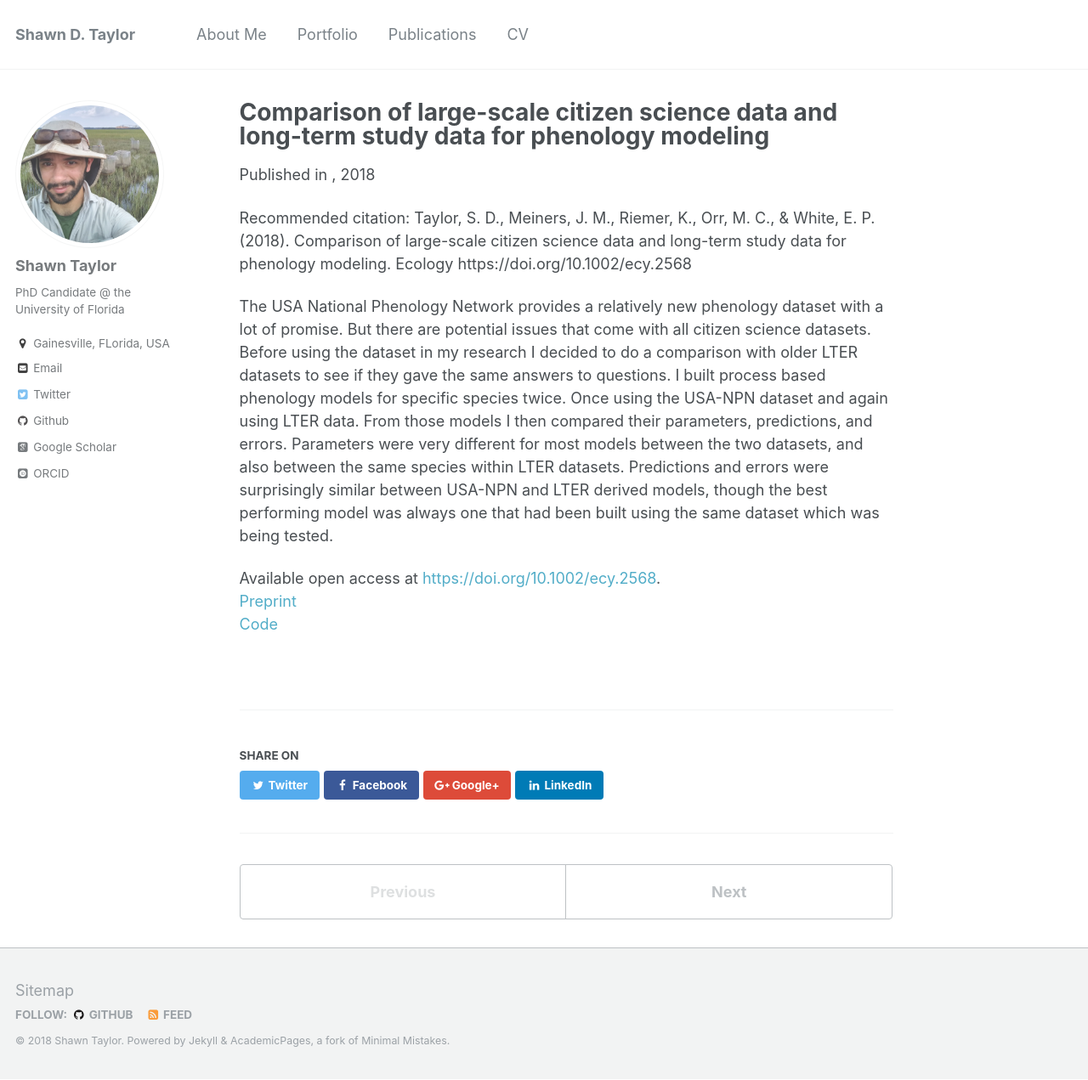
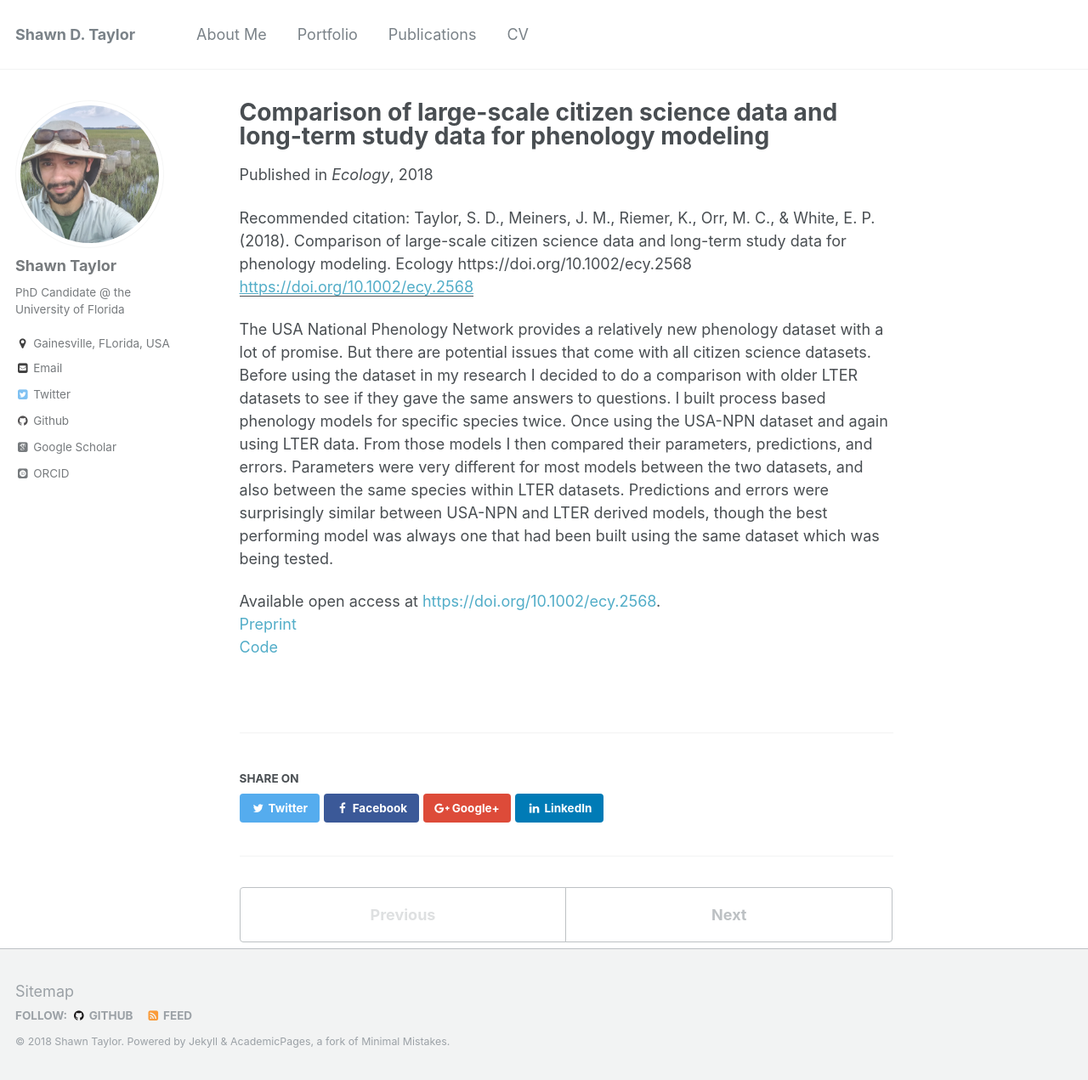
Before and after one commit to sdtaylor/sdtaylor.github.io, a Jekyll site: the page built from _publications/2018-NPN-LTER-Compare.md, in a window 1280 px wide and 1271 px high. Shown: the whole window at 85% size. Built offline with Jekyll 4.4.1, drawn with Linux system fonts in a browser that asks for light colours; some web fonts are replaced.

Commit message:
update npn-lter paper details

```diff
--- a/_publications/2018-NPN-LTER-Compare.md
+++ b/_publications/2018-NPN-LTER-Compare.md
@@ -4,8 +4,8 @@ collection: publications
 permalink: /publication/2018-NPN-LTER-Compare
 excerpt: 'Can citizen science and long term monitoring data give the same answers?'
 date: 2018-09-10
-venue: ''
-paperurl: ''
+venue: 'Ecology'
+paperurl: 'https://doi.org/10.1002/ecy.2568'
 citation: 'Taylor, S. D., Meiners, J. M., Riemer, K., Orr, M. C., & White, E. P. (2018). Comparison of large-scale citizen science data and long-term study data for phenology modeling. Ecology https://doi.org/10.1002/ecy.2568'
 ---
 The USA National Phenology Network provides a relatively new phenology dataset with a lot of promise. But there are potential issues that come with all citizen science datasets. Before using the dataset in my research I decided to do a comparison with older LTER datasets to see if they gave the same answers to questions. I built process based phenology models for specific species twice. Once using the USA-NPN dataset and again using LTER data. From those models I then compared their parameters, predictions, and errors. Parameters were very different for most models between the two datasets, and also between the same species within LTER datasets. Predictions and errors were surprisingly similar between USA-NPN and LTER derived models, though the best performing model was always one that had been built using the same dataset which was being tested.
```
